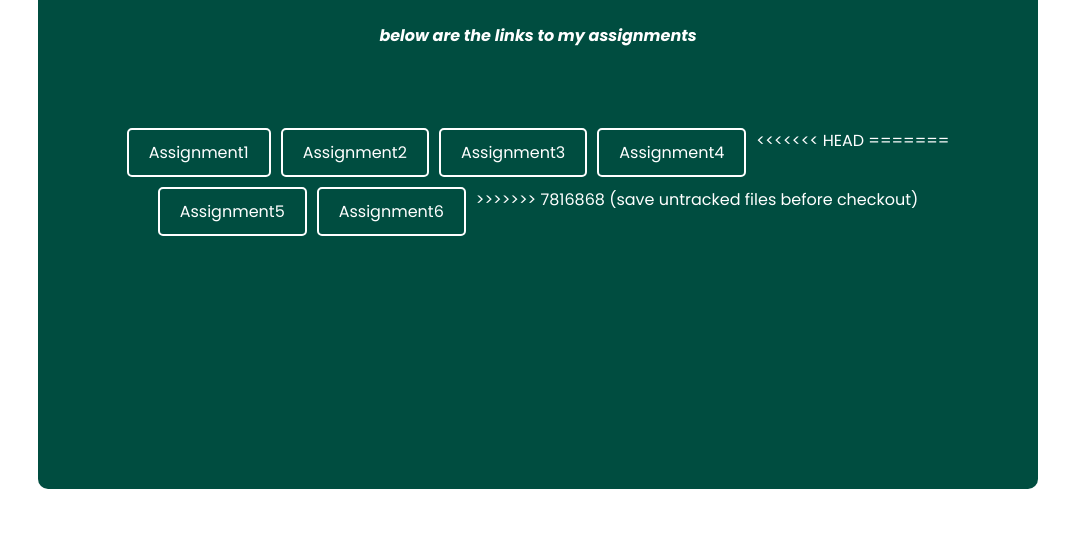
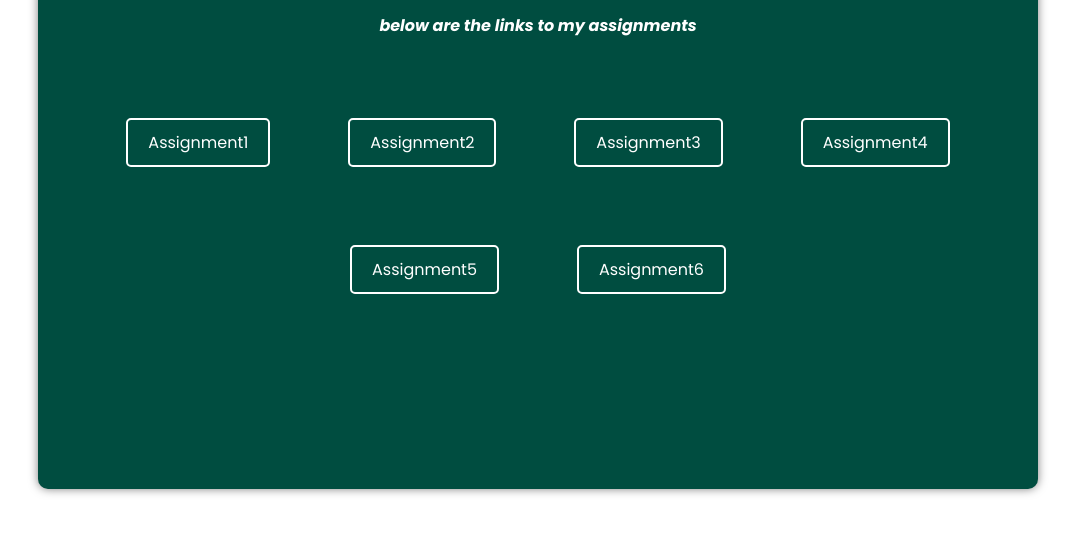
Before and after one commit to samthecloudgenie/AltSchool-CSS-Assignment, a plain HTML site: page index.html in a window 1280 px wide. Shown: the part 239-772 px from the top of the page, without its empty margins (102-1177 px from the left). Drawn offline with Linux system fonts and the light colour scheme.

Commit message:
updated commit

```diff
--- a/index.css
+++ b/index.css
@@ -17,11 +17,12 @@ body {
 }
 .container {
     background: #004d40;
-    padding: 30px;
+    padding: 20px;
     border-radius: 10px;
-    width: 90%;
+    width: 80%;
     max-width: 1000px;
     height: 80%;
+    box-shadow: 0 0 10px rgba(0, 0, 0, 0.5);
 }
 h1 {
     font-size: 32px;
@@ -46,8 +47,9 @@ h1 span {
     display: flex;
     flex-wrap: wrap;
     justify-content: center;
-    gap: 10px;
+    gap: 77.9px;
     padding: 50px;
+    margin-top: 20px;
 }
 .btn {
     text-decoration: none;
--- a/index.html
+++ b/index.html
@@ -16,11 +16,9 @@
             <a href="./AltSchool CSS Assignment2/" class="btn">Assignment2</a>
             <a href="./AltSchool CSS Assignment3/" class="btn">Assignment3</a>
             <a href="./AltSchool CSS Assignment4/" class="btn">Assignment4</a>
-<<<<<<< HEAD
-=======
             <a href="./AltSchool CSS Assignment5/" class="btn">Assignment5</a>
             <a href="./AltSchool CSS Assignnment6/" class="btn">Assignment6</a>
->>>>>>> 7816868 (save untracked files before checkout)
+
         </div>
     </div>
 
```
Also changed, not shown: AltSchool CSS Assignment1/index.html (+0 -3 lines), AltSchool CSS Assignment2/index.html (+1 -5 lines), AltSchool CSS Assignment3/index.html (+0 -3 lines), AltSchool CSS Assignment4/index.html (+0 -3 lines).
